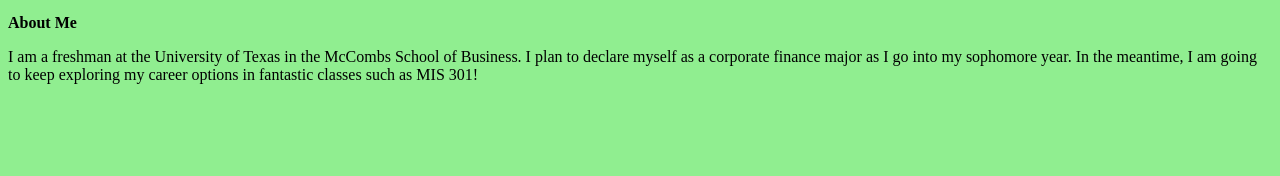
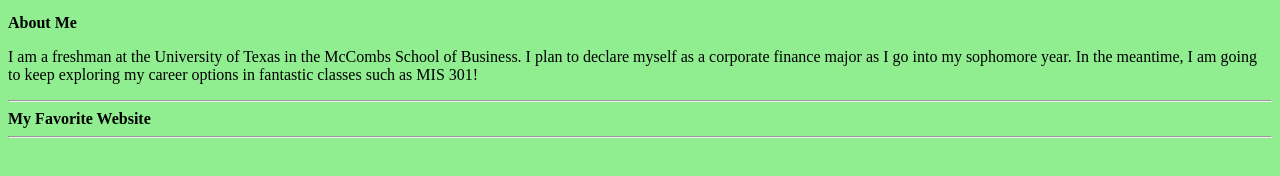
Before and after one commit to claypylant/probabletribble, a plain HTML site: page index.html in a window 1280 px wide. Shown: the part 444-620 px from the top of the page. Drawn offline with Linux system fonts and the light colour scheme.

Commit message:
Update index.html

```diff
--- a/index.html
+++ b/index.html
@@ -5,5 +5,6 @@
 <body bgcolor= "lightGreen">
 <p><strong>About Me</strong><p>
 <p>I am a freshman at the University of Texas in the McCombs School of Business.  I plan to declare myself as a corporate finance major as I go into my sophomore year.  In the meantime, I am going to keep exploring my career options in fantastic classes such as MIS 301!<p>
+<hr><strong>My Favorite Website</strong><hr>
 <body>
 <html>
```
